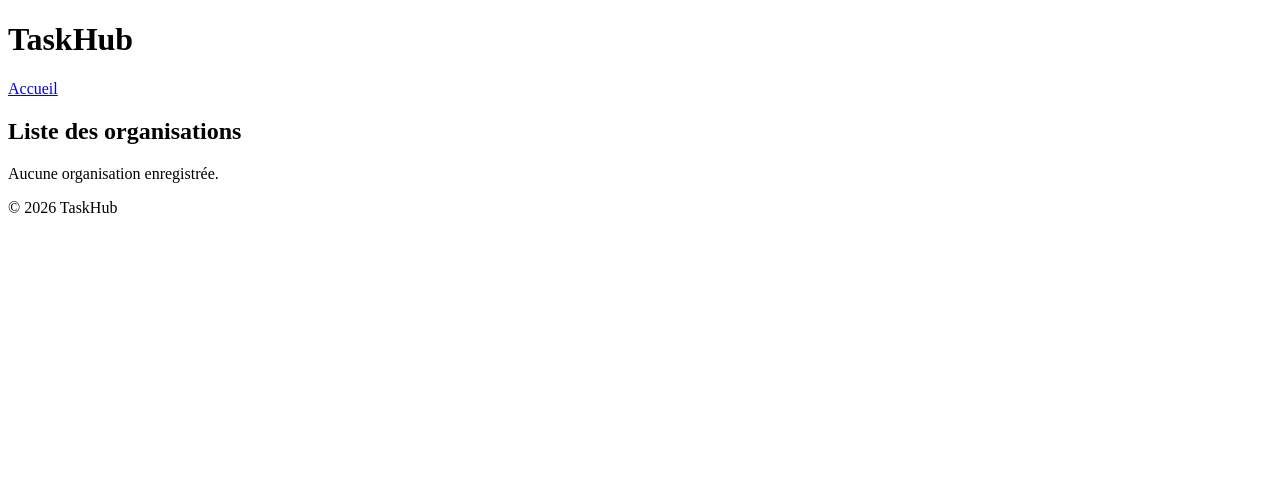
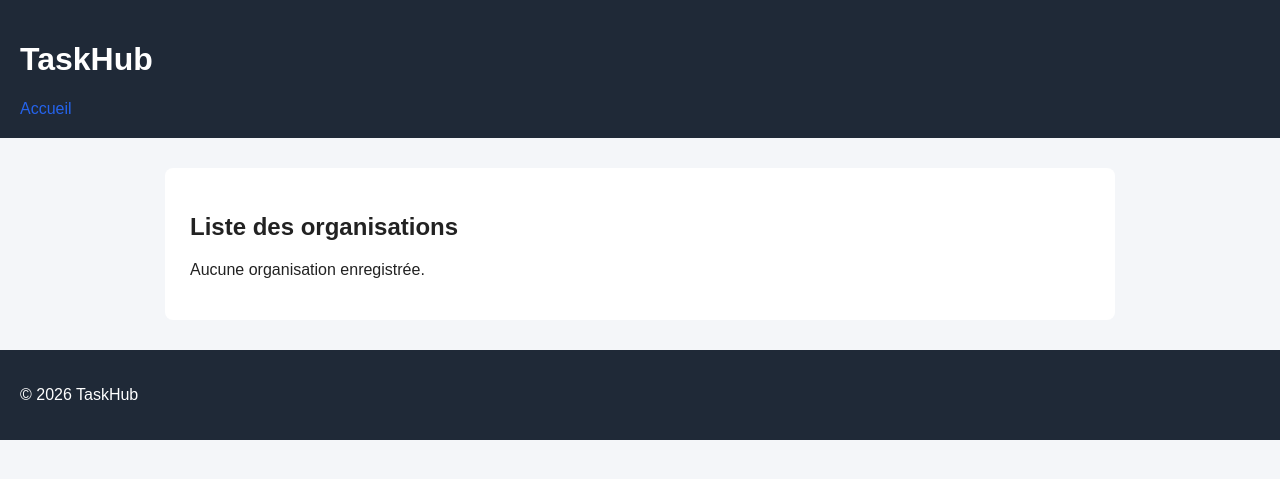
Before and after one commit to IJM204/taskhub, a Django app: page /organizations/ in a window 1280 px wide. Shown: the top 479 px of the page. Run offline with Django 5.2, Linux system fonts and the light colour scheme; data that the repository does not hold is empty.

Commit message:
feat: configure static files and add site stylesheet

```diff
--- a/core/templates/core/base.html
+++ b/core/templates/core/base.html
@@ -1,9 +1,11 @@
+{% load static %}
 <!DOCTYPE html>
 <html lang="fr">
 <head>
     <meta charset="UTF-8">
     <meta name="viewport" content="width=device-width, initial-scale=1.0">
     <title>{% block title %}TaskHub{% endblock %}</title>
+    <link rel="stylesheet" href="{% static 'css/style.css' %}">
 </head>
 <body>
 
--- /dev/null
+++ b/static/css/style.css
@@ -0,0 +1,29 @@
+body {
+    font-family: Arial, sans-serif;
+    margin: 0;
+    background-color: #f4f6f9;
+    color: #222;
+}
+
+header, footer {
+    background-color: #1f2937;
+    color: white;
+    padding: 20px;
+}
+
+main {
+    max-width: 900px;
+    margin: 30px auto;
+    padding: 25px;
+    background-color: white;
+    border-radius: 8px;
+}
+
+a {
+    color: #2563eb;
+    text-decoration: none;
+}
+
+a:hover {
+    text-decoration: underline;
+}
--- a/taskhub/settings.py
+++ b/taskhub/settings.py
@@ -118,6 +118,9 @@ USE_TZ = True
 
 STATIC_URL = 'static/'
 
+STATICFILES_DIRS = [
+    BASE_DIR / "static",
+]
 
 # Email
 # https://docs.djangoproject.com/en/6.1/topics/email/#topic-email-configuration
```
